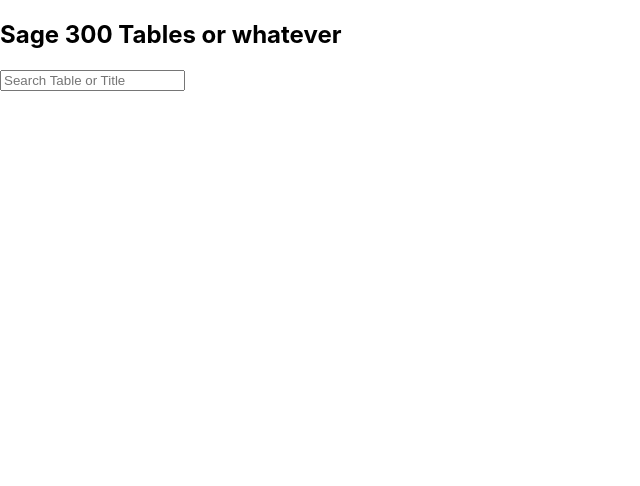
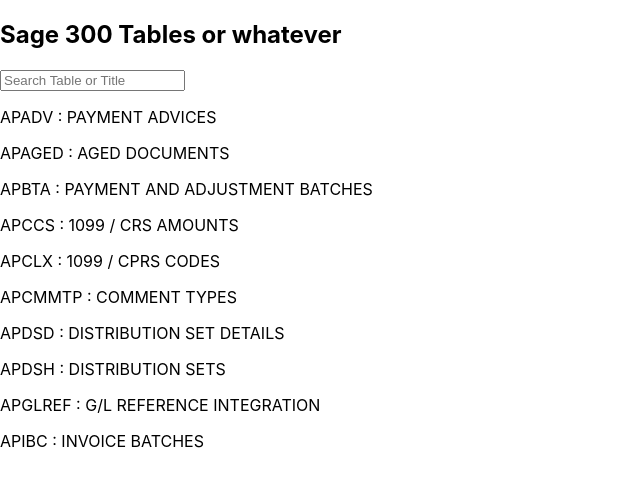
Before and after one commit to mbevko/sage-db-search, a React (Create React App) app: page / in a window 1280 px wide. Shown: the top 486 px of the page, without its empty margins (0-640 px from the left). Built offline with nearby package versions, Linux system fonts and the light colour scheme; the HTML template or start-up script is replaced by a standard one.

Commit message:
search engine is functionalgit add .!

```diff
--- a/src/components/Card.js
+++ b/src/components/Card.js
@@ -5,8 +5,7 @@
     return(
 
         <div>
-            <p>{item.table}</p>
-            <p>{item.title}</p>
+            <p>{item.TABLE} : {item.TITLE}</p>
         </div>
     )
 }
--- a/src/components/Search.js
+++ b/src/components/Search.js
@@ -2,14 +2,24 @@
 import Scroll from './Scroll';
 import SearchList from './SearchList';
 
-function Search({details}) {
+function Search({ details }) {
 
     const [searchField,
-        setSearchField] = useState('');
+        setSearchField] = useState("");
 
-    const filteredItems = details.filter(item => {
-        return (item.TABLE.toUpperCase().includes(searchField.toUpperCase()) || filteredItems.TITLE.toUpperCase().includes(searchField.toUpperCase));
-    });
+    const filteredItems = details.filter(
+        item => {
+        return (
+            item
+            .TABLE
+            .toUpperCase()
+            .includes(searchField.toUpperCase()) ||
+            item
+            .TITLE.toUpperCase()
+            .includes(searchField.toUpperCase())
+        );
+    }
+    );
 
     const handleChange = e => {
         setSearchField(e.target.value);
@@ -32,7 +42,8 @@
                 <input
                     type="search"
                     placeholder="Search Table or Title"
-                    onChange={handleChange}/>
+                    onChange={handleChange}
+                    />
             </div>
             {searchList()}
         </section>
--- a/src/initialDetails.js
+++ b/src/initialDetails.js
@@ -1,41 +1,51 @@
 const initialDetails = [
     {
+        id: 1,
         TABLE: 'APADV',
         TITLE: 'PAYMENT ADVICES'
     },
     {
+        id: 2,
         TABLE: 'APAGED',
         TITLE: 'AGED DOCUMENTS'
     },
     {
+        id: 3,
         TABLE: 'APBTA',
         TITLE: 'PAYMENT AND ADJUSTMENT BATCHES'
     },
     {
+        id: 4,
         TABLE: 'APCCS',
         TITLE: '1099 / CRS AMOUNTS'
     },
     {
+        id: 5,
         TABLE: 'APCLX',
         TITLE: '1099 / CPRS CODES'
     },
     {
+        id: 6,
         TABLE: 'APCMMTP',
         TITLE: 'COMMENT TYPES'
     },
     {
+        id: 7,
         TABLE: 'APDSD',
         TITLE: 'DISTRIBUTION SET DETAILS'
     },
     {
+        id: 8,
         TABLE: 'APDSH',
         TITLE: 'DISTRIBUTION SETS'
     },
     {
+        id: 9,
         TABLE: 'APGLREF',
         TITLE: 'G/L REFERENCE INTEGRATION'
     },
     {
+        id: 10,
         TABLE: 'APIBC',
         TITLE: 'INVOICE BATCHES'
     }/*
```
